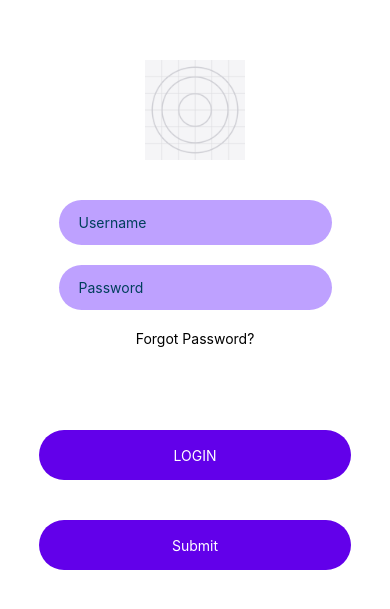
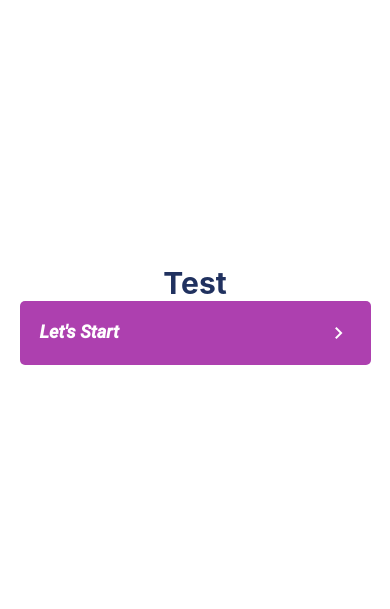
Before and after one commit to e-labInnovations/anzarianz-app, a React Native app: screen / in a window 390 px wide. Shown: the part 107-716 px from the top of the page. Built offline with nearby package versions, Linux system fonts and the light colour scheme.

Commit message:
new error added 😎

```diff
--- a/App.js
+++ b/App.js
@@ -5,157 +5,63 @@ import React, {
 } from "react";
 import {
   StyleSheet,
+  SafeAreaView,
+  View,
   Text,
-  View,
-  Image,
-  TextInput,
-  Button,
-  TouchableOpacity,
-  ToastAndroid,
+  TouchableOpacity
 } from "react-native";
 
-import axios  from 'axios';
+import AppLoading from "expo-app-loading";
+import { useFonts } from "expo-font";
+import { MaterialIcons } from '@expo/vector-icons';
 
 export default function App() {
-  const [username, setUsername] = useState("");
-  const [password, setPassword] = useState("");
-  const [jwtToken, setJwtToken] = useState('')
 
-  // useEffect(() => {
+  const [fontsLoaded] = useFonts({
+    'roboto-medium-italic' : require('./assets/fonts/Roboto-MediumItalic.ttf')
+  })
 
-  // }, [jwtToken]);
-
-  const loginHandler = () => {
-    axios.post('https://anzarianz.elabins.com/wp-json/api/v1/token', {
-        username, password
-    }, {
-      headers: {
-        'Content-Type': 'application/json'
-      }
-    })
-    .then(function (response) {
-      ToastAndroid.show('Login success', ToastAndroid.SHORT);
-      // ToastAndroid.show('Welcome ' + response.data, ToastAndroid.SHORT);
-      console.log(response.data);
-      setJwtToken(response.data.jwt_token)
-    })
-    .catch(function (error) {
-      console.log('Error', error);
-      ToastAndroid.show('Login Error', ToastAndroid.SHORT);
-      // ToastAndroid.show(error.response.data, ToastAndroid.SHORT);
-    });
-  }
-
-  const createPost = () => {
-    axios.post('https://anzarianz.elabins.com/wp-json/wp/v2/posts', {
-      "title" : "Post2 using api",
-      "content" : "Test content",
-      "status" : "publish"
-    }, {
-      headers: {
-        'Content-Type': 'application/json',
-        'Authorization': 'Bearer ' + jwtToken
-      }
-    })
-    .then(function (response) {
-      ToastAndroid.show('Login success', ToastAndroid.SHORT);
-      // ToastAndroid.show('Welcome ' + response.data, ToastAndroid.SHORT);
-      console.log(response.data);
-    })
-    .catch(function (error) {
-      console.log('Error', error);
-      ToastAndroid.show('Login Error', ToastAndroid.SHORT);
-      // ToastAndroid.show(error.response.data, ToastAndroid.SHORT);
-    });
+  if (!fontsLoaded) {
+    return <AppLoading/>
   }
 
   return (
-    <View style={styles.container}>
-      <Image style={styles.image} source={require("./assets/icon.png")} />
-
-      <StatusBar style="auto" />
-      <View style={styles.inputView}>
-        <TextInput
-          style={styles.TextInput}
-          placeholder="Username"
-          placeholderTextColor="#003f5c"
-          onChangeText={(username) => setUsername(username)}
-        />
+    <SafeAreaView style={styles.safeArea}>
+      <View>
+        <Text style={styles.textView}>Test</Text>
       </View>
-
-      <View style={styles.inputView}>
-        <TextInput
-          style={styles.TextInput}
-          placeholder="Password"
-          placeholderTextColor="#003f5c"
-          secureTextEntry={true}
-          onChangeText={(password) => setPassword(password)}
-        />
-      </View>
-
-      <TouchableOpacity>
-        <Text style={styles.forgot_button}>Forgot Password?</Text>
+      <TouchableOpacity style={styles.startButton}>
+        <Text style={styles.startText}>Let's Start</Text>
+        <MaterialIcons name="navigate-next" size={24} color="#FFFFFF" />
       </TouchableOpacity>
-
-      <TouchableOpacity style={styles.loginBtn} onPress={loginHandler}>
-        <Text style={styles.loginText}>LOGIN</Text>
-      </TouchableOpacity>
-
-      <TouchableOpacity style={styles.loginBtn} onPress={createPost}>
-        <Text style={styles.loginText}>Submit</Text>
-      </TouchableOpacity>
-    </View>
+    </SafeAreaView>
   );
 }
 
 const styles = StyleSheet.create({
-  container: {
+  safeArea: {
     flex: 1,
-    backgroundColor: "#fff",
-    alignItems: "center",
-    justifyContent: "center",
+    justifyContent: 'center',
+    alignItems: 'center',
+    backgroundColor: '#FFFFFF'
   },
-
-  image: {
-    marginBottom: 40,
-    width: 100,
-    height: 100
+  textView: {
+    fontSize: 30,
+    fontWeight: 'bold',
+    color: '#20315F'
   },
-
-  inputView: {
-    backgroundColor: "#7b40ff7d",
-    borderRadius: 30,
-    width: "70%",
-    height: 45,
-    marginBottom: 20,
-
-    alignItems: "center",
+  startButton: {
+    backgroundColor: '#AD40AF',
+    padding: 20,
+    width: '90%',
+    borderRadius: 5,
+    flexDirection: 'row',
+    justifyContent: 'space-between'
   },
-
-  TextInput: {
-    height: 50,
-    width: '100%',
-    flex: 1,
-    padding: 10,
-    marginLeft: 20,
-  },
-
-  forgot_button: {
-    height: 30,
-    marginBottom: 30,
-  },
-
-  loginBtn: {
-    width: "80%",
-    borderRadius: 25,
-    height: 50,
-    alignItems: "center",
-    justifyContent: "center",
-    marginTop: 40,
-    backgroundColor: "#6200EA",
-  },
-  loginText: {
-    color: "#FFFFFF"
-
-  },
+  startText: {
+    fontWeight: 'bold',
+    fontSize: 18,
+    color: '#FFFFFF',
+    fontFamily: 'roboto-medium-italic'
+  }
 });
--- a/package.json
+++ b/package.json
@@ -10,13 +10,16 @@
     "eject": "expo eject"
   },
   "dependencies": {
+    "@expo/vector-icons": "^13.0.0",
     "axios": "^0.27.2",
     "expo": "~45.0.0",
     "expo-status-bar": "~1.3.0",
     "react": "17.0.2",
     "react-dom": "17.0.2",
     "react-native": "0.68.2",
-    "react-native-web": "0.17.7"
+    "react-native-web": "0.17.7",
+    "expo-font": "~10.1.0",
+    "expo-app-loading": "~2.0.0"
   },
   "devDependencies": {
     "@babel/core": "^7.12.9"
```
Also changed, not shown: screens/Login.js (added, +161 -0 lines), assets/fonts/Roboto-MediumItalic.ttf (added), 1 other file (tests, documents, lock files or other folders).
